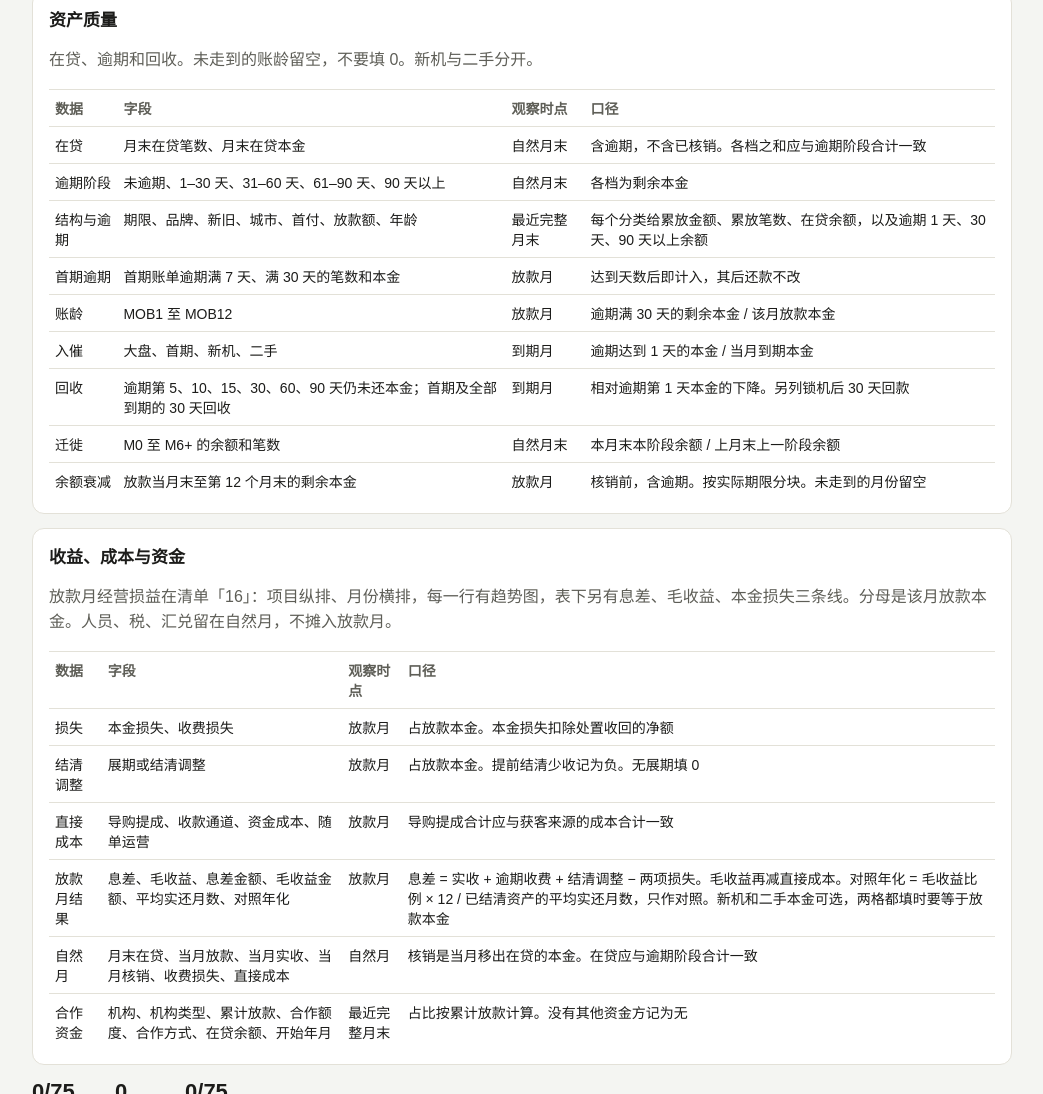
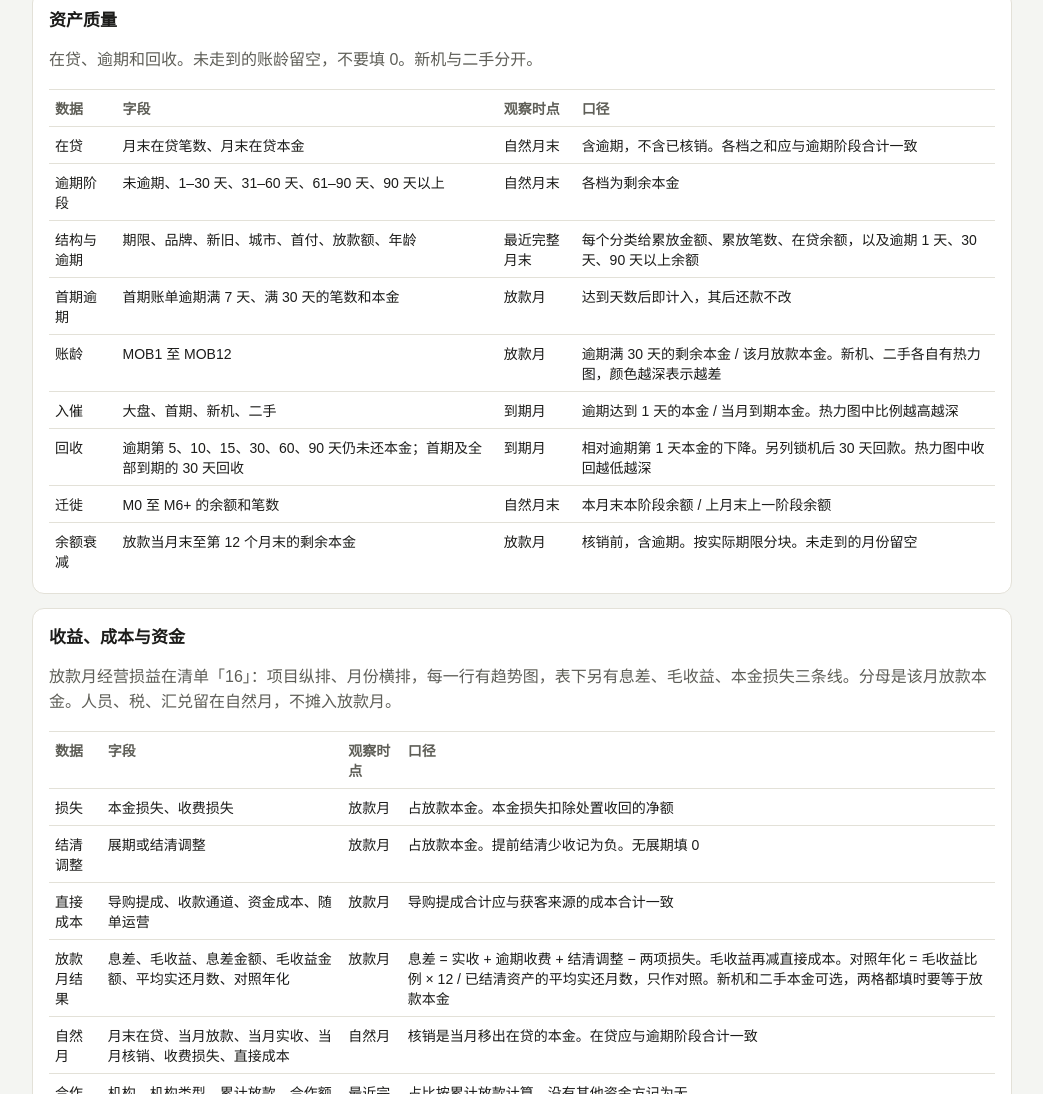
Before and after one commit to zhen-2mao-tech/phone-installment-dd, a plain HTML site: page index.html in a window 1280 px wide. Shown: the part 1242-2336 px from the top of the page, without its empty margins (118-1161 px from the left). Drawn offline with Linux system fonts and the light colour scheme.

Commit message:
数据口径注明热力图读法

```diff
--- a/index.html
+++ b/index.html
@@ -61,7 +61,7 @@
     <p class="note">按数据性质分成四类。观察截止最近一个完整月末。比例的分母在口径列写明。</p>
     <section class="card"><h3>放款与结构</h3><p class="note">放了多少、从哪来、卖的什么、在哪成交。获客来源、机型结构、成交渠道分别统计，不得加总。</p><table><thead><tr><th>数据</th><th>字段</th><th>观察时点</th><th>口径</th></tr></thead><tbody><tr><td>放款</td><td>放款件数、放款本金、成交价、件均、平均首付、平均期限</td><td>放款月</td><td>本金为垫付给店主的金额</td></tr><tr><td>进件</td><td>进件笔数、审批通过笔数、通过率、成交笔数、成交率</td><td>自然月</td><td>只填合计，用来和获客来源、机型结构、成交渠道勾稽</td></tr><tr><td>获客来源</td><td>来源、进件笔数、成交笔数、放款本金、获客成本</td><td>自然月</td><td>来源为门店导购、自然到店、线上投放、其他。成本占该来源放款本金</td></tr><tr><td>机型结构</td><td>品牌、型号、新机或二手、成交笔数、放款本金</td><td>最近完整月末</td><td>品牌合计按品牌分行。具体型号只列该月放款本金前 20</td></tr><tr><td>成交渠道</td><td>渠道、入口、进件笔数、成交笔数、放款本金</td><td>自然月</td><td>入口为 App、H5、门店。App 和 H5 为线上，门店为线下</td></tr><tr><td>客户结构</td><td>城市、期限、品牌、新旧、首付、放款额、年龄、职业</td><td>最近完整月末</td><td>各分类占比。已填「结构与逾期」的金额和逾期余额时，本项可不填</td></tr></tbody></table></section>
 <section class="card"><h3>产品与收费</h3><p class="note">标准息费，以及实际收到的收费。现金流以放款本金 100 为基数。</p><table><thead><tr><th>数据</th><th>字段</th><th>观察时点</th><th>口径</th></tr></thead><tbody><tr><td>产品</td><td>息费规则、按期现金流、提前还款算法</td><td>产品</td><td>按实际期限分行。期次按该产品期限填写，没有的行留空</td></tr><tr><td>收费</td><td>加价、月费、手续费、其他收费、应收合计、实收收费、逾期收费</td><td>放款月</td><td>占放款本金。实收单独记录，不用应收减损失倒挤</td></tr></tbody></table></section>
-<section class="card"><h3>资产质量</h3><p class="note">在贷、逾期和回收。未走到的账龄留空，不要填 0。新机与二手分开。</p><table><thead><tr><th>数据</th><th>字段</th><th>观察时点</th><th>口径</th></tr></thead><tbody><tr><td>在贷</td><td>月末在贷笔数、月末在贷本金</td><td>自然月末</td><td>含逾期，不含已核销。各档之和应与逾期阶段合计一致</td></tr><tr><td>逾期阶段</td><td>未逾期、1–30 天、31–60 天、61–90 天、90 天以上</td><td>自然月末</td><td>各档为剩余本金</td></tr><tr><td>结构与逾期</td><td>期限、品牌、新旧、城市、首付、放款额、年龄</td><td>最近完整月末</td><td>每个分类给累放金额、累放笔数、在贷余额，以及逾期 1 天、30 天、90 天以上余额</td></tr><tr><td>首期逾期</td><td>首期账单逾期满 7 天、满 30 天的笔数和本金</td><td>放款月</td><td>达到天数后即计入，其后还款不改</td></tr><tr><td>账龄</td><td>MOB1 至 MOB12</td><td>放款月</td><td>逾期满 30 天的剩余本金 / 该月放款本金</td></tr><tr><td>入催</td><td>大盘、首期、新机、二手</td><td>到期月</td><td>逾期达到 1 天的本金 / 当月到期本金</td></tr><tr><td>回收</td><td>逾期第 5、10、15、30、60、90 天仍未还本金；首期及全部到期的 30 天回收</td><td>到期月</td><td>相对逾期第 1 天本金的下降。另列锁机后 30 天回款</td></tr><tr><td>迁徙</td><td>M0 至 M6+ 的余额和笔数</td><td>自然月末</td><td>本月末本阶段余额 / 上月末上一阶段余额</td></tr><tr><td>余额衰减</td><td>放款当月末至第 12 个月末的剩余本金</td><td>放款月</td><td>核销前，含逾期。按实际期限分块。未走到的月份留空</td></tr></tbody></table></section>
+<section class="card"><h3>资产质量</h3><p class="note">在贷、逾期和回收。未走到的账龄留空，不要填 0。新机与二手分开。</p><table><thead><tr><th>数据</th><th>字段</th><th>观察时点</th><th>口径</th></tr></thead><tbody><tr><td>在贷</td><td>月末在贷笔数、月末在贷本金</td><td>自然月末</td><td>含逾期，不含已核销。各档之和应与逾期阶段合计一致</td></tr><tr><td>逾期阶段</td><td>未逾期、1–30 天、31–60 天、61–90 天、90 天以上</td><td>自然月末</td><td>各档为剩余本金</td></tr><tr><td>结构与逾期</td><td>期限、品牌、新旧、城市、首付、放款额、年龄</td><td>最近完整月末</td><td>每个分类给累放金额、累放笔数、在贷余额，以及逾期 1 天、30 天、90 天以上余额</td></tr><tr><td>首期逾期</td><td>首期账单逾期满 7 天、满 30 天的笔数和本金</td><td>放款月</td><td>达到天数后即计入，其后还款不改</td></tr><tr><td>账龄</td><td>MOB1 至 MOB12</td><td>放款月</td><td>逾期满 30 天的剩余本金 / 该月放款本金。新机、二手各自有热力图，颜色越深表示越差</td></tr><tr><td>入催</td><td>大盘、首期、新机、二手</td><td>到期月</td><td>逾期达到 1 天的本金 / 当月到期本金。热力图中比例越高越深</td></tr><tr><td>回收</td><td>逾期第 5、10、15、30、60、90 天仍未还本金；首期及全部到期的 30 天回收</td><td>到期月</td><td>相对逾期第 1 天本金的下降。另列锁机后 30 天回款。热力图中收回越低越深</td></tr><tr><td>迁徙</td><td>M0 至 M6+ 的余额和笔数</td><td>自然月末</td><td>本月末本阶段余额 / 上月末上一阶段余额</td></tr><tr><td>余额衰减</td><td>放款当月末至第 12 个月末的剩余本金</td><td>放款月</td><td>核销前，含逾期。按实际期限分块。未走到的月份留空</td></tr></tbody></table></section>
 <section class="card"><h3>收益、成本与资金</h3><p class="note">放款月经营损益在清单「16」：项目纵排、月份横排，每一行有趋势图，表下另有息差、毛收益、本金损失三条线。分母是该月放款本金。人员、税、汇兑留在自然月，不摊入放款月。</p><table><thead><tr><th>数据</th><th>字段</th><th>观察时点</th><th>口径</th></tr></thead><tbody><tr><td>损失</td><td>本金损失、收费损失</td><td>放款月</td><td>占放款本金。本金损失扣除处置收回的净额</td></tr><tr><td>结清调整</td><td>展期或结清调整</td><td>放款月</td><td>占放款本金。提前结清少收记为负。无展期填 0</td></tr><tr><td>直接成本</td><td>导购提成、收款通道、资金成本、随单运营</td><td>放款月</td><td>导购提成合计应与获客来源的成本合计一致</td></tr><tr><td>放款月结果</td><td>息差、毛收益、息差金额、毛收益金额、平均实还月数、对照年化</td><td>放款月</td><td>息差 = 实收 + 逾期收费 + 结清调整 − 两项损失。毛收益再减直接成本。对照年化 = 毛收益比例 × 12 / 已结清资产的平均实还月数，只作对照。新机和二手本金可选，两格都填时要等于放款本金</td></tr><tr><td>自然月</td><td>月末在贷、当月放款、当月实收、当月核销、收费损失、直接成本</td><td>自然月</td><td>核销是当月移出在贷的本金。在贷应与逾期阶段合计一致</td></tr><tr><td>合作资金</td><td>机构、机构类型、累计放款、合作额度、合作方式、在贷余额、开始年月</td><td>最近完整月末</td><td>占比按累计放款计算。没有其他资金方记为无</td></tr></tbody></table></section>
   </section>
 
```
